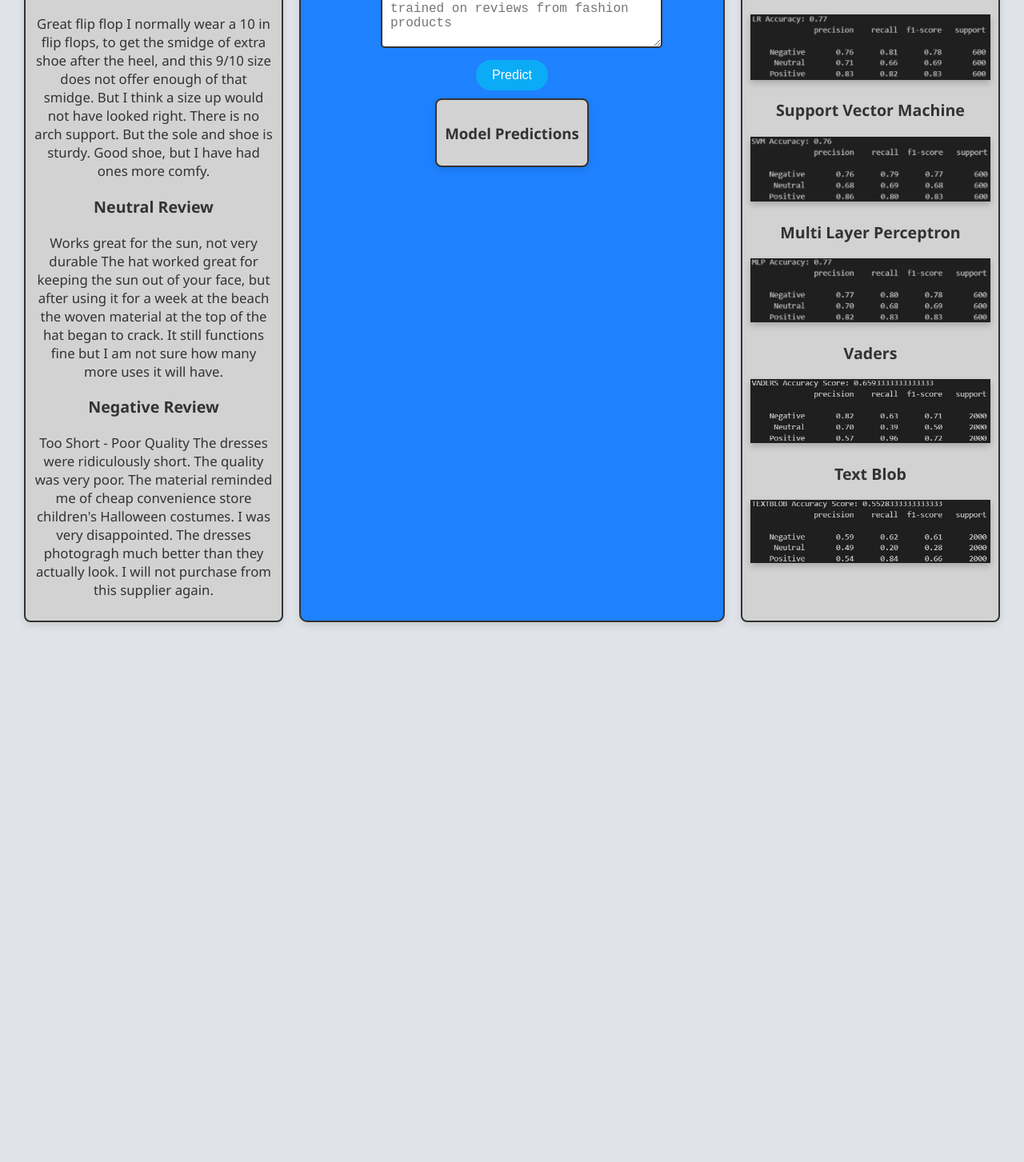
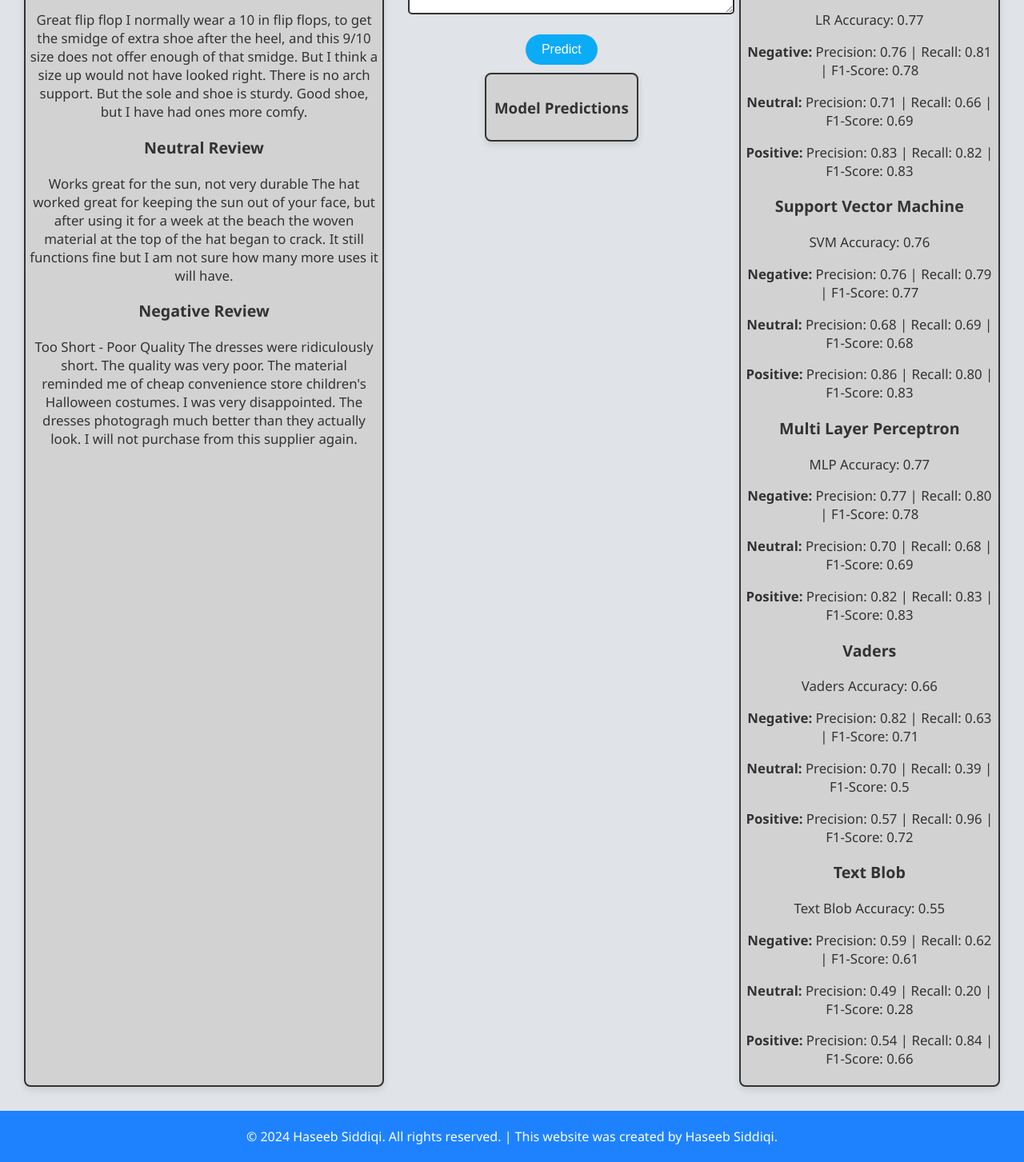
Before and after one commit to HaseebSiddiqi/NLP-Project, a React (Create React App) app: page /models in a window 1280 px wide. Shown: the part 295-1748 px from the top of the page at 80% size. Before the commit the page ends 1103 px from the top, so only its background shows below. Built offline with nearby package versions, Linux system fonts and the light colour scheme.

Commit message:
Css changes

```diff
--- a/src/App.js
+++ b/src/App.js
@@ -4,6 +4,7 @@ import Models from './pages/Models'
 import About from './pages/About'
 import NoPage from './pages/NoPage'
 import Navbar from "./components/Navbar";
+import Footer from "./components/Footer";
 
 
 
@@ -22,6 +23,7 @@ function App() {
         </Routes>
 
     </div>
+    <Footer/>
     </>
   );
 }
--- /dev/null
+++ b/src/components/Footer.js
@@ -0,0 +1,8 @@
+export default function Footer(){
+    return(
+      <footer className="footer">
+        <p>&copy; 2024 Haseeb Siddiqi. All rights reserved. | This website was created by Haseeb Siddiqi.</p>
+
+      </footer>
+    )
+}
--- a/src/pages/Models.js
+++ b/src/pages/Models.js
@@ -1,9 +1,5 @@
 import React, { useState } from 'react';
-import svmImage from '../image/svm.png';
-import mlpImage from '../image/mlp.png';
-import lrImage from '../image/lr.png';
-import vadersImage from '../image/vaders.png';
-import textblobImage from '../image/textblob.png';
+
 
 export default function Models() {
     const [inputText, setInputText] = useState('');
@@ -92,16 +88,95 @@ export default function Models() {
             <div className='models'>
                 <h2> Model Accuracy</h2>
                 <h3> Logistic Regression</h3>
+                <p>LR Accuracy: 0.77</p>
+                <p>
+                    <strong>Negative: </strong>
 
-                <img src={lrImage} width={300}></img>
+                    Precision: 0.76 | Recall: 0.81 | F1-Score: 0.78
+                </p>
+                <p>
+                    <strong>Neutral: </strong>
+
+                    Precision: 0.71 | Recall: 0.66 | F1-Score: 0.69
+                </p>
+                <p>
+                    <strong>Positive: </strong>
+
+                    Precision: 0.83 | Recall: 0.82 | F1-Score: 0.83
+                </p>
+
                 <h3> Support Vector Machine</h3>
-                <img src={svmImage} width={300}></img>
+                <p>SVM Accuracy: 0.76</p>
+                <p>
+                    <strong>Negative: </strong>
+
+                    Precision: 0.76 | Recall: 0.79 | F1-Score: 0.77
+                </p>
+                <p>
+                    <strong>Neutral: </strong>
+
+                    Precision: 0.68 | Recall: 0.69 | F1-Score: 0.68
+                </p>
+                <p>
+                    <strong>Positive: </strong>
+
+                    Precision: 0.86 | Recall: 0.80 | F1-Score: 0.83
+                </p>
                 <h3> Multi Layer Perceptron</h3>
-                <img src={mlpImage} width={300}></img>
+                <p>MLP Accuracy: 0.77</p>
+                <p>
+                    <strong>Negative: </strong>
+
+                    Precision: 0.77 | Recall: 0.80 | F1-Score: 0.78
+                </p>
+                <p>
+                    <strong>Neutral: </strong>
+
+                    Precision: 0.70 | Recall: 0.68 | F1-Score: 0.69
+                </p>
+                <p>
+                    <strong>Positive: </strong>
+
+                    Precision: 0.82 | Recall: 0.83 | F1-Score: 0.83
+                </p>
+
                 <h3> Vaders</h3>
-                <img src={vadersImage} width={300}></img>
+                <p>Vaders Accuracy: 0.66</p>
+                <p>
+                    <strong>Negative: </strong>
+
+                    Precision: 0.82 | Recall: 0.63 | F1-Score: 0.71
+                </p>
+                <p>
+                    <strong>Neutral: </strong>
+
+                    Precision: 0.70 | Recall: 0.39 | F1-Score: 0.5
+                </p>
+                <p>
+                    <strong>Positive: </strong>
+
+                    Precision: 0.57 | Recall: 0.96 | F1-Score: 0.72
+                </p>
+
+
                 <h3> Text Blob</h3>
-                <img src={textblobImage} width={300}></img>
+                <p>Text Blob Accuracy: 0.55</p>
+                <p>
+                    <strong>Negative: </strong>
+
+                    Precision: 0.59 | Recall: 0.62 | F1-Score: 0.61
+                </p>
+                <p>
+                    <strong>Neutral: </strong>
+
+                    Precision: 0.49 | Recall: 0.20 | F1-Score: 0.28
+                </p>
+                <p>
+                    <strong>Positive: </strong>
+
+                    Precision: 0.54 | Recall: 0.84 | F1-Score: 0.66
+                </p>
+
 
             </div>
             </div>
--- a/src/styles.css
+++ b/src/styles.css
@@ -5,7 +5,17 @@ body {
     font-family: 'Segoe UI', Tahoma, Geneva, Verdana, sans-serif;
     text-align: center;
 }
-
+#root {
+    display: flex;
+    flex-direction: column;
+    min-height: 100vh;
+}
+.footer {
+    background-color: #1e82ff;
+    padding: 5px;
+    color: white;
+    margin-top: auto;
+}
 .nav {
     background-color: #1e82ff;
     color: white;
@@ -79,13 +89,8 @@ body {
     background-color: #4bbcf9;
 }
 
-.container {
-    display: inline-block;
-    border: 2px solid #333;
-    padding: 50px 100px;
-    background-color: #1e82ff;
-    border-radius: 10px;
-    box-shadow: 0 4px 10px rgba(0, 0, 0, 0.1);
+.textbox{
+    padding: 10px;
 }
 
 .textbox textarea {
@@ -103,14 +108,15 @@ body {
 
 .examples, .models, .box {
     border: 2px solid #333;
-    padding: 10px;
+    padding: 5px;
     background-color: #d3d2d2;
     border-radius: 8px;
     box-shadow: 0 4px 10px rgba(0, 0, 0, 0.1);
+    box-sizing: border-box;
 }
 
 .examples, .models {
-    max-width: 300px;
+    max-width: 450px;
     font-size: 1.05rem;
     background-color: #d3d2d2;
     border-radius: 8px;
```
Also changed, not shown: src/image/models result.png, src/image/models.png.
